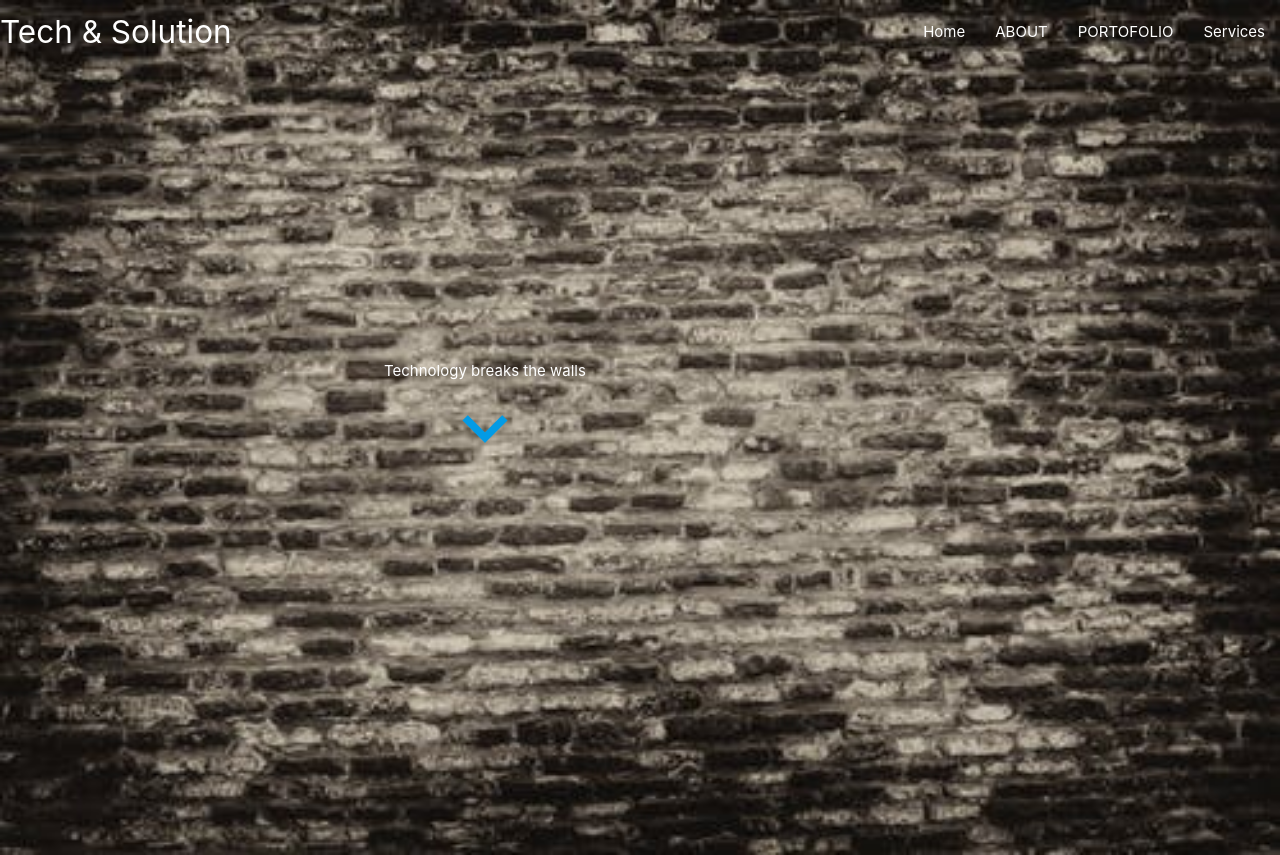
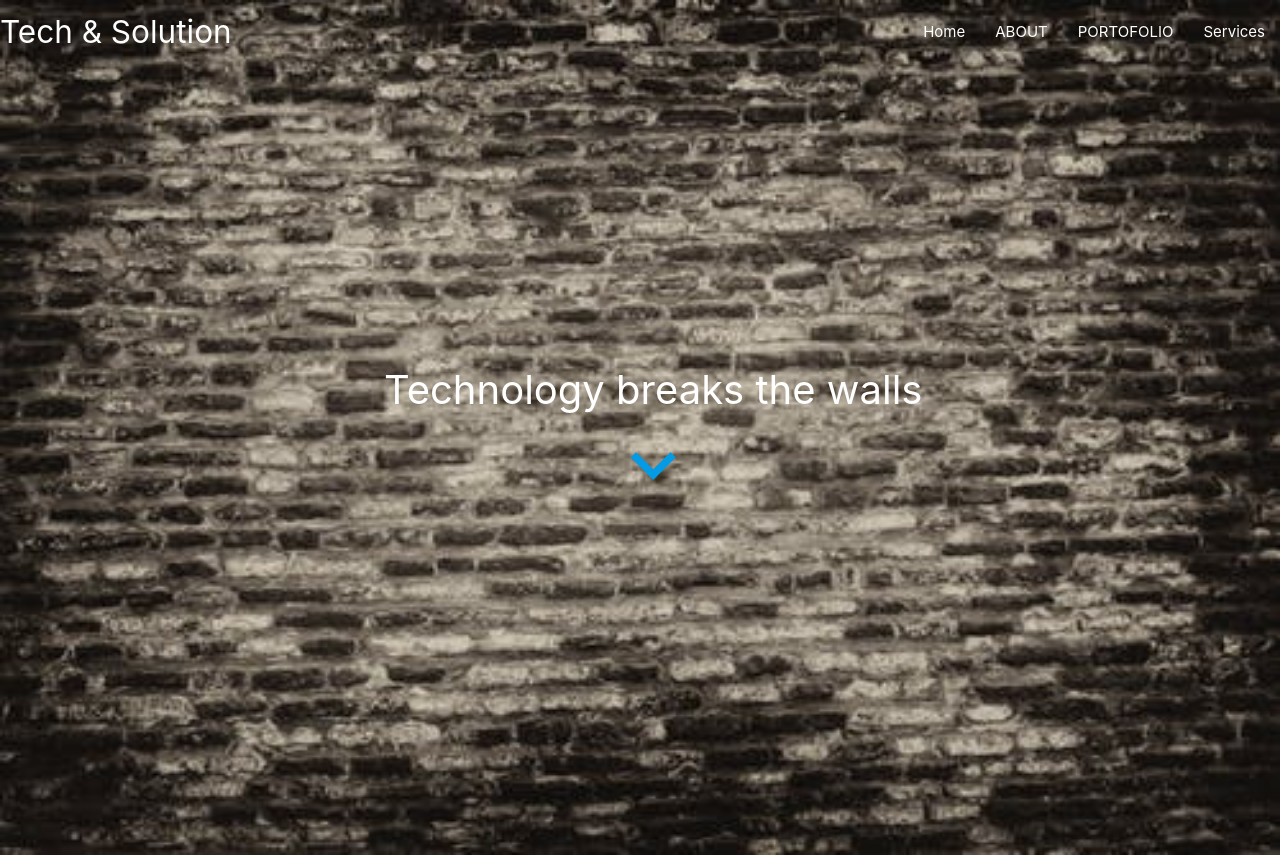
Before and after one commit to GlenRapaj/GlenRapaj.github.io, a plain HTML site: page index.html in a window 1280 px wide. Shown: the top 855 px of the page. Drawn offline with Linux system fonts and the light colour scheme.

Commit message:
Update index.html

```diff
--- a/index.html
+++ b/index.html
@@ -91,7 +91,7 @@ html, body {
 	  }
 
 	  .writings{
-		font-size: 40px;
+		font-size: 40px !important;
 	  }
 
 		@media  screen and (max-width: 700px) {
@@ -197,7 +197,7 @@ html, body {
 
       <div class="center-align pozicionim"  > <!-- style=" position: absolute; top: 45%; left: 30%;" -->
 
-        <span id="mywritings-onwall writings" >  Technology breaks the walls </span>
+        <span id="mywritings-onwall" class="writings" >  Technology breaks the walls </span>
         <br/>
         <a href="#about" style="padding-top: 20px; ">   <i class="large material-icons">expand_more</i>   </a>
 
```
